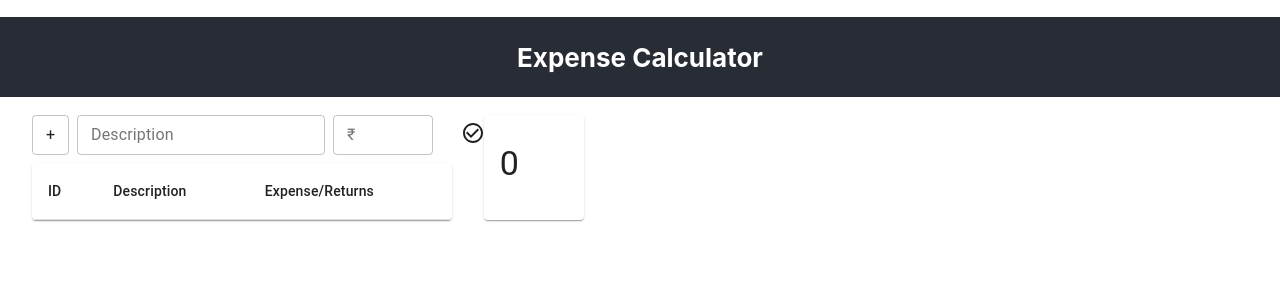
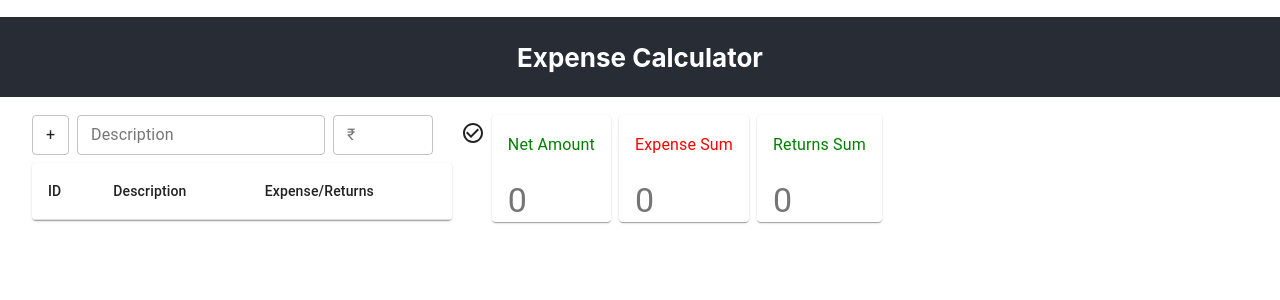
Before and after one commit to davisraimon/react-expense-manager-dash, a React (Create React App) app: page / in a window 1280 px wide. Shown: the top 300 px of the page. Built offline with nearby package versions, Linux system fonts and the light colour scheme.

Commit message:
consolidated fields added

```diff
--- a/src/App.css
+++ b/src/App.css
@@ -20,9 +20,10 @@
 .card-dim {
   min-width: 100px;
   min-height: 105px;
+  margin-left: 8px;
 }
 .typo-dim {
-  padding-top: 28px;
+  padding-top: 18px;
   padding-left: 16px;
   padding-right: 16px;
 }
--- a/src/components/ConsolidatedCards.js
+++ b/src/components/ConsolidatedCards.js
@@ -4,8 +4,21 @@ import { Card, Typography } from "@material-ui/core";
 
 export default function ConsolidatedCards(props) {
   return (
-    <Card className="card-dim">
-      <Typography className="typo-dim" variant="h4" component="h2">
+    <Card className="card-dim inline-comp">
+      <Typography
+        className="typo-dim"
+        color="textSecondary"
+        gutterBottom
+        style={{ color: `${props.color}` }}
+      >
+        {props.title}
+      </Typography>
+      <Typography
+        className="typo-dim"
+        color="textSecondary"
+        variant="h4"
+        component="h2"
+      >
         {props.netAmount}
       </Typography>
     </Card>
--- a/src/components/ListExpense.js
+++ b/src/components/ListExpense.js
@@ -12,7 +12,9 @@ import ConsolidatedCards from "./ConsolidatedCards";
 
 function ListExpense(props) {
   const [initialList, setInitiallist] = useState([]);
-  let netAmount = 0;
+  let netAmount = 0.0;
+  let netIncome = 0.0;
+  let netExpense = 0.0;
 
   function handleClick(e, values) {
     var temp = [];
@@ -30,6 +32,14 @@ function ListExpense(props) {
     e.type == "+"
       ? (netAmount = netAmount + parseInt(e.value))
       : (netAmount = netAmount - parseInt(e.value));
+    e.type == "+"
+      ? (netIncome = netIncome + parseInt(e.value))
+      : (netExpense = netExpense - parseInt(e.value));
+    return color;
+  }
+  function setColorForCons() {
+    let color = "";
+    netAmount >= 0 ? (color = "green") : (color = "red");
     return color;
   }
   return (
@@ -66,8 +76,22 @@ function ListExpense(props) {
             </TableContainer>
           </div>
         </div>
-        <div className="col-sm card-div-dim">
-          <ConsolidatedCards netAmount={netAmount}></ConsolidatedCards>
+        <div className="col-sm card-div-dim inline-comp">
+          <ConsolidatedCards
+            color={setColorForCons()}
+            title="Net Amount"
+            netAmount={netAmount}
+          ></ConsolidatedCards>
+          <ConsolidatedCards
+            color="red"
+            title="Expense Sum"
+            netAmount={netExpense}
+          ></ConsolidatedCards>
+          <ConsolidatedCards
+            color="green"
+            title="Returns Sum"
+            netAmount={netIncome}
+          ></ConsolidatedCards>
         </div>
       </div>
     </div>
```
